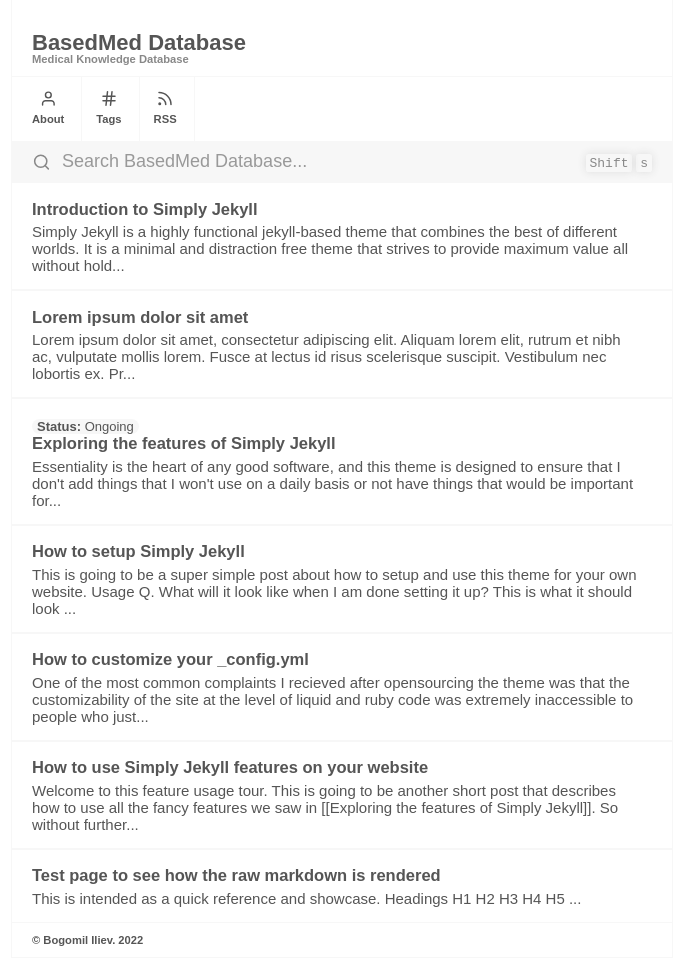
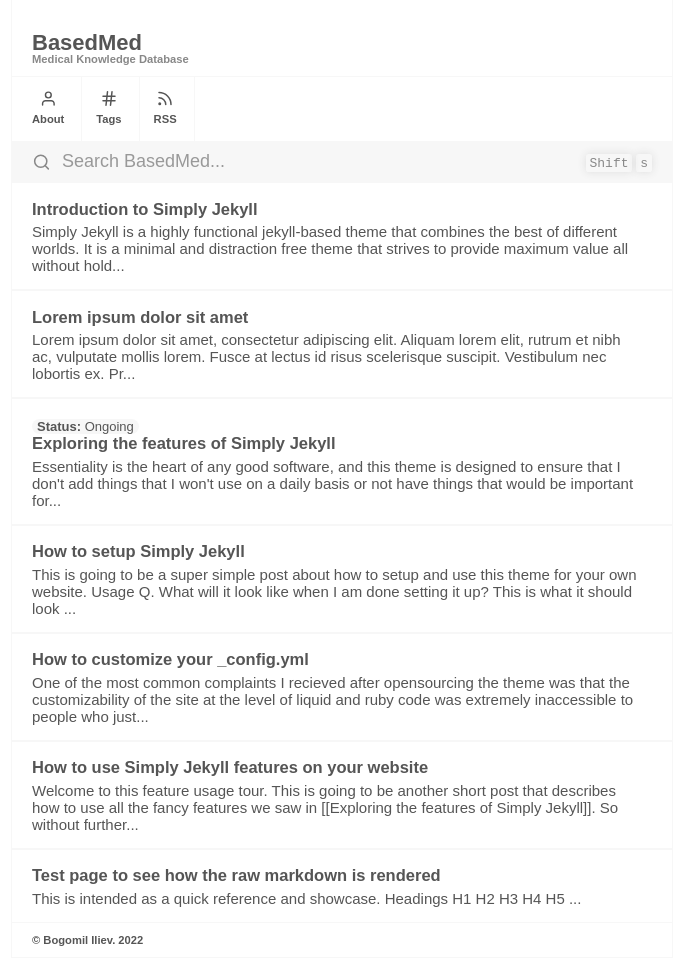
Before and after one commit to ilievmd/BasedMed, a Jekyll site: the page built from index.md, in a window 1280 px wide. Shown: the whole page, without its empty margins (298-985 px from the left). Built offline with Jekyll 4.4.1, drawn with Linux system fonts in a browser that asks for light colours.

Commit message:
Update _config.yml

```diff
--- a/_config.yml
+++ b/_config.yml
@@ -28,7 +28,7 @@
 # your social media links etc
 #######################################################################
 
-heading: BasedMed Database
+heading: BasedMed
 subheading: # subheading won't work without a tagline,
           # tagline is mandatory if you want the
           # suheading to appear. The reason is
```
